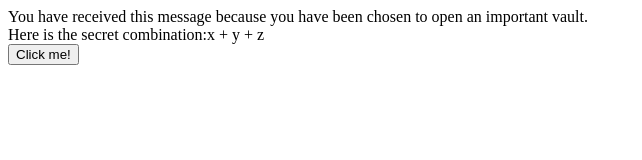
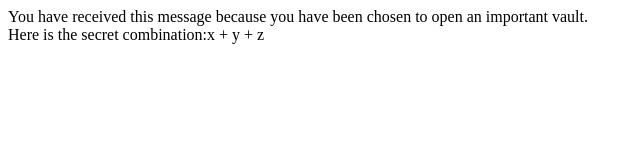
Before and after one commit to dane-hoffman/Vault_Workshop, a plain HTML site: page index.html in a window 1280 px wide. Shown: the whole page, without its empty margins (0-642 px from the left). Drawn offline with Linux system fonts and the light colour scheme.

Commit message:
Couldn't figure out way to connect button on html to connect to alert on js

```diff
--- a/index.html
+++ b/index.html
@@ -9,8 +9,8 @@
         </script>
 
         <br>
-        <button>
+        <!--<button id="button">
             Click me!
-        </button>
+        </button>-->
     </body>
 </html>
```
